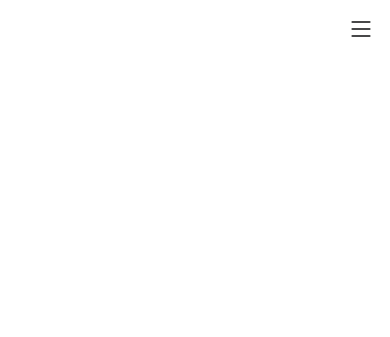
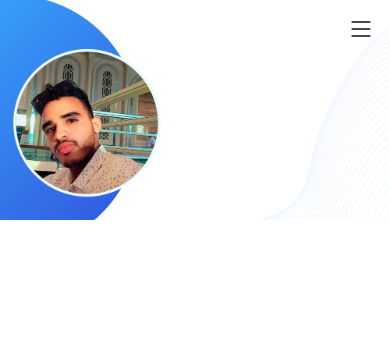
Before and after one commit to ahmedsalemabd/ahmdsalmabd, a plain HTML site: page index.html in a window 390 px wide. Shown: the top 337 px of the page. Drawn offline with nearby package versions, Linux system fonts and the light colour scheme.

Commit message:
Ajout de mon portf11

```diff
--- a/assets/css/style.css
+++ b/assets/css/style.css
@@ -284,7 +284,7 @@ h6 {
 #hero {
   width: 100%;
   height: 100vh;
-  background: url("../img/hero-bg.png") top right no-repeat;
+  background: url("../img/COVERPORTFOLIO.png") top right no-repeat;
   background-size: cover;
   background-position: center right;
   position: relative;
@@ -292,7 +292,7 @@ h6 {
 
 @media (max-width: 768px) {
   #hero {
-    background: url("../img/hero-bg.png") top right no-repeat;
+    background: url("../img/COVERPORTFOLIO.png") top right no-repeat;
     background-size: contain;
     background-position: center top;
 
```
Also changed, not shown: assets/img/COVERPORTFOLIO.png (added).
